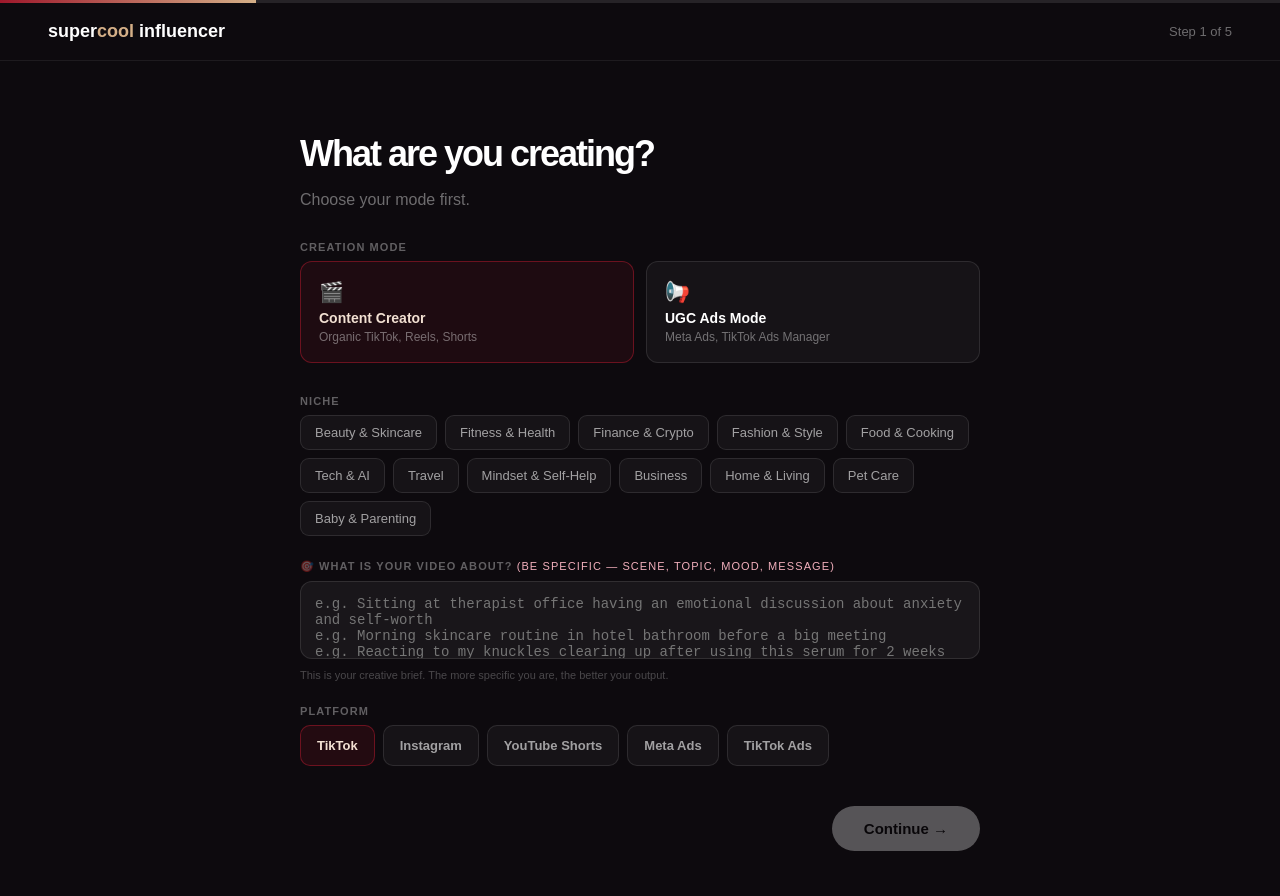
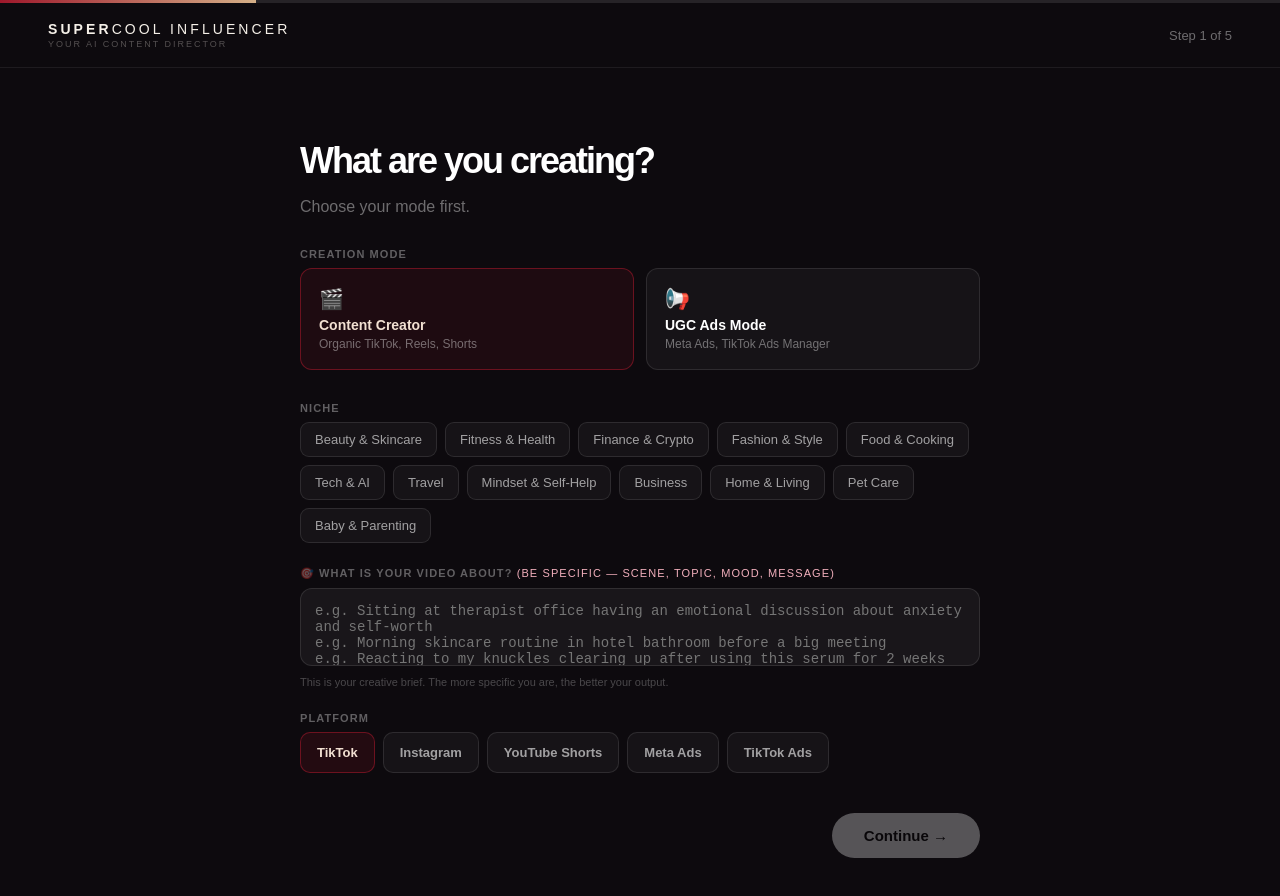
Before and after one commit to ugcinquaries-star/supercool-influencer, a Next.js app: page /generate in a window 1280 px wide. Shown: the top 896 px of the page. Built offline with nearby package versions, Linux system fonts and the light colour scheme.

Commit message:
Refactor navigation link and styles in page.tsx

```diff
--- a/app/generate/page.tsx
+++ b/app/generate/page.tsx
@@ -160,7 +160,12 @@ export default function GeneratePage() {
         <div style={{height:'100%',width:((step/5)*100)+'%',background:'linear-gradient(90deg, #9E182B, #D4AF87)',transition:'width 0.4s'}} />
       </div>
       <nav style={{display:'flex',justifyContent:'space-between',alignItems:'center',padding:'18px 48px',borderBottom:'1px solid rgba(255,255,255,0.07)'}}>
-        <a href="/dashboard" style={{fontWeight:800,fontSize:'18px',textDecoration:'none',color:'white'}}>super<span style={{color:'#D4AF87'}}>cool</span> influencer</a>
+        <a href="/dashboard" style={{textDecoration:'none',display:'flex',flexDirection:'column' as const,gap:0}}>
+            <span style={{fontFamily:"'DM Sans',sans-serif",fontWeight:300,fontSize:'14px',color:'#F5F0E8',letterSpacing:'0.22em',textTransform:'uppercase' as const}}>
+              <strong style={{fontWeight:700}}>SUPER</strong>COOL Influencer
+            </span>
+            <span style={{fontFamily:"'DM Sans',sans-serif",fontSize:'9px',fontWeight:300,letterSpacing:'0.22em',textTransform:'uppercase' as const,color:'rgba(245,240,232,0.3)',marginTop:'2px'}}>Your AI Content Director</span>
+          </a>
         <div style={{fontSize:'13px',color:'rgba(255,255,255,0.4)'}}>Step {step} of 5</div>
       </nav>
 
```
